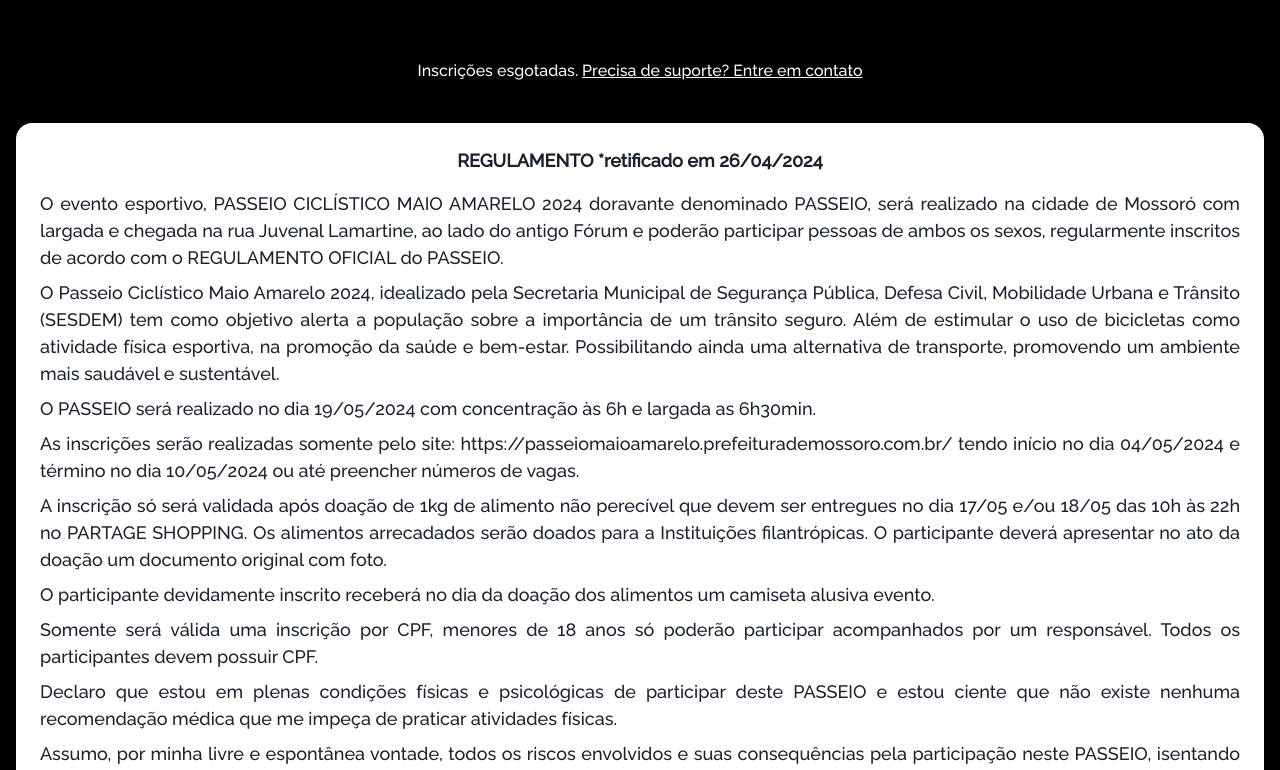
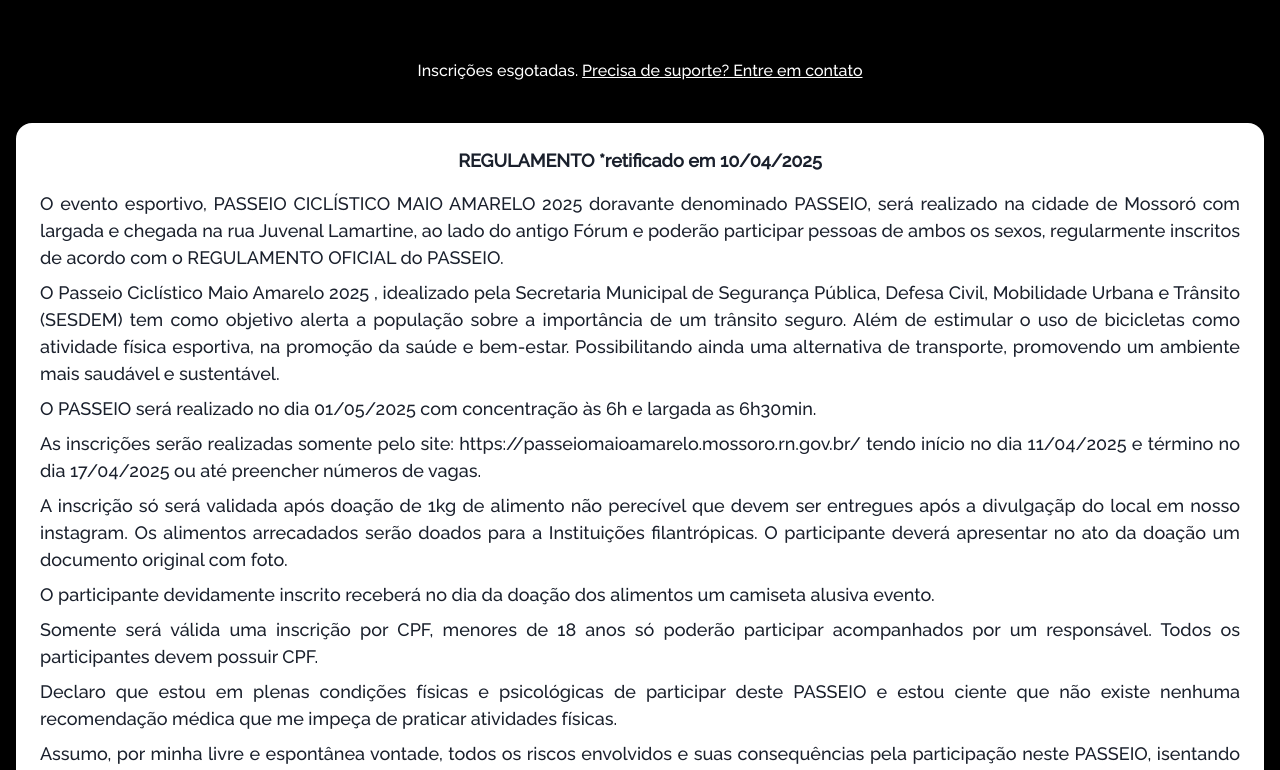
Before and after one commit to Fernandorj9/amarelo, a Next.js app: page /regulamento in a window 1280 px wide. Shown: the part 581-1351 px from the top of the page. Built offline with nearby package versions, Linux system fonts and the light colour scheme; no server answers.

Commit message:
atualizando página

```diff
--- a/src/components/parts/Section/Info.tsx
+++ b/src/components/parts/Section/Info.tsx
@@ -33,7 +33,7 @@ export function InfoSection() {
         fontWeight="black"
         textTransform="uppercase"
       >
-        19 DE MAIO<br />
+        1 DE MAIO<br />
         <Flex align="center" gridGap=""><Icon as={MdWatchLater} /> 06H30</Flex>
       </Heading>
 
@@ -42,7 +42,7 @@ export function InfoSection() {
         color="yellow"
         maxW="2xl"
       >
-        O ponto de partida do Passeio Ciclístico<br /> Maio Amarelo 2024 será no Corredor Cultural<br /> localizado na Avenida Rio Branco, ao lado do <br/> TEATRO MUNICIPAL DIX HUIT ROSADO.
+        O ponto de partida do Passeio Ciclístico<br /> Maio Amarelo 2025 será no Corredor Cultural<br /> localizado na Avenida Rio Branco, <br/> centro da cidade.
       </Text>
       {/* <Image
           src="/assets/camisa-maio-amarelo.webp"
--- a/src/components/parts/Section/Proposal.tsx
+++ b/src/components/parts/Section/Proposal.tsx
@@ -76,7 +76,7 @@ export function ProposalSection() {
             fontSize="2xl"
             textAlign="justify"
           >
-            O passeio ciclístico Maio Amarelo 2024,
+            O passeio ciclístico Maio Amarelo 2025,
             idealizado pela Secretaria Municipal de Segurança Pública,
             Defesa Civil, Mobilidade Urbana e Trânsito (SESDEM)
             tem como objetivo alerta a população sobre a importância de um trânsito seguro.
@@ -85,7 +85,7 @@ export function ProposalSection() {
             promovendo um ambiente mais saudável e sustentável.
             <br />
             <br />
-            A entrega dos alimentos e retirada dos kits deve ser realizada no dia 17 e 18 de maio , entre as 10h e 22h no PARTAGE SHOPPING .
+            Fique ligado no nosso instagram para saber sobre a entrega do alimento e do kit.
           </Text>
         </Flex>
       </Flex>
--- a/src/hooks/useIsActiveSubscription.ts
+++ b/src/hooks/useIsActiveSubscription.ts
@@ -13,7 +13,7 @@ export function useIsActiveSubscription() {
     count = await getCyclistSubscriptionsCount();
 
     if (count <= 1500) {
-      if(isAfter(new Date(), new Date("2024-05-04")) && isBefore(new Date(), new Date("2024-05-10"))){
+      if(isAfter(new Date(), new Date("2025-04-11")) && isBefore(new Date(), new Date("2025-04-17"))){
         setIsActiveSubscription(true);
       }
     }
--- a/src/pages/index.tsx
+++ b/src/pages/index.tsx
@@ -30,7 +30,7 @@ export default function Home() {
 
           zIndex="2"
         >
-          #MAIOAMARELO2024<br />
+          #MAIOAMARELO2025<br />
 Um movimento internacional de<br />
 conscientizaçao para redução de<br />
 acidentes de trânsito. o trânsito deve<br />
@@ -64,7 +64,7 @@ situação.
           py="10"
 
           zIndex="2"
-          disabled={!isActiveSubscription}
+          //disabled={isActiveSubscription}
         >
           {/* {isActiveSubscription ? "Inscrições Encerradas" : "Regulamento"} */}
           {isActiveSubscription ? "Realizar Inscrição" : "Inscrições Encerradas"}
--- a/src/pages/regulamento.tsx
+++ b/src/pages/regulamento.tsx
@@ -180,17 +180,17 @@ export default function SubmitPage() {
 
           borderRadius={["4", "4", "4", "4", "2xl"]}
         >
-          <Text alignSelf="center" fontWeight="bold" mb="4">REGULAMENTO *retificado em 26/04/2024</Text>
+          <Text alignSelf="center" fontWeight="bold" mb="4">REGULAMENTO *retificado em 10/04/2025</Text>
 
-          <Text mb="2">	O evento esportivo, PASSEIO CICLÍSTICO MAIO AMARELO 2024 doravante denominado PASSEIO, será realizado na cidade de Mossoró com largada e chegada na rua Juvenal Lamartine, ao lado do antigo Fórum e poderão participar pessoas de ambos os sexos, regularmente inscritos de acordo com o REGULAMENTO OFICIAL do PASSEIO.</Text>
+          <Text mb="2">	O evento esportivo, PASSEIO CICLÍSTICO MAIO AMARELO 2025 doravante denominado PASSEIO, será realizado na cidade de Mossoró com largada e chegada na rua Juvenal Lamartine, ao lado do antigo Fórum e poderão participar pessoas de ambos os sexos, regularmente inscritos de acordo com o REGULAMENTO OFICIAL do PASSEIO.</Text>
 
-          <Text mb="2">	O Passeio Ciclístico Maio Amarelo 2024, idealizado pela Secretaria Municipal de Segurança Pública, Defesa Civil, Mobilidade Urbana e Trânsito (SESDEM) tem como objetivo alerta a população sobre a importância de um trânsito seguro. Além de estimular o uso de bicicletas como atividade física esportiva, na promoção da saúde e bem-estar. Possibilitando ainda uma alternativa de transporte, promovendo um ambiente mais saudável e sustentável.</Text>
+          <Text mb="2">	O Passeio Ciclístico Maio Amarelo 2025  , idealizado pela Secretaria Municipal de Segurança Pública, Defesa Civil, Mobilidade Urbana e Trânsito (SESDEM) tem como objetivo alerta a população sobre a importância de um trânsito seguro. Além de estimular o uso de bicicletas como atividade física esportiva, na promoção da saúde e bem-estar. Possibilitando ainda uma alternativa de transporte, promovendo um ambiente mais saudável e sustentável.</Text>
 
-          <Text mb="2">	O PASSEIO será realizado no dia 19/05/2024 com concentração às 6h e largada as 6h30min.</Text>
+          <Text mb="2">	O PASSEIO será realizado no dia 01/05/2025 com concentração às 6h e largada as 6h30min.</Text>
 
-          <Text mb="2">	As inscrições serão realizadas somente pelo site: https://passeiomaioamarelo.prefeiturademossoro.com.br/ tendo início no dia 04/05/2024 e término no dia 10/05/2024 ou até preencher números de vagas.</Text>
+          <Text mb="2">	As inscrições serão realizadas somente pelo site: https://passeiomaioamarelo.mossoro.rn.gov.br/ tendo início no dia 11/04/2025 e término no dia 17/04/2025 ou até preencher números de vagas.</Text>
 
-          <Text mb="2">	A inscrição só será validada após doação de 1kg de alimento não perecível que devem ser entregues no dia 17/05 e/ou 18/05 das 10h às 22h no PARTAGE SHOPPING. Os alimentos arrecadados serão doados para a Instituições filantrópicas. O participante deverá apresentar no ato da doação um documento original com foto.</Text>
+          <Text mb="2">	A inscrição só será validada após doação de 1kg de alimento não perecível que devem ser entregues após a divulgaçãp do local em nosso instagram. Os alimentos arrecadados serão doados para a Instituições filantrópicas. O participante deverá apresentar no ato da doação um documento original com foto.</Text>
 
           {/* <Text mb="2">	O participante devidamente inscrito receberá no dia da doação dos alimentos uma camiseta alusiva ao evento juntamente com um passaporte (pulseira) que dará direito a receber uma medalha personalizada de metal no final do evento.</Text> */}
           {/* <Text mb="2">	O participante devidamente inscrito receberá uma camiseta alusiva ao evento juntamente com um passaporte (pulseira) que dará direito a receber uma medalha personalizada de metal no final do evento.</Text> */}
```
Also changed, not shown: src/components/parts/Section/Route.tsx (+2 -12 lines), public/assets/camisa_evento.png (added), public/assets/camisa_oficial.png (added).
